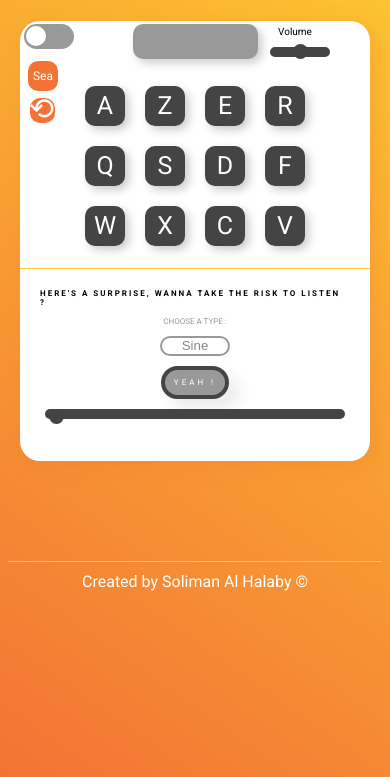
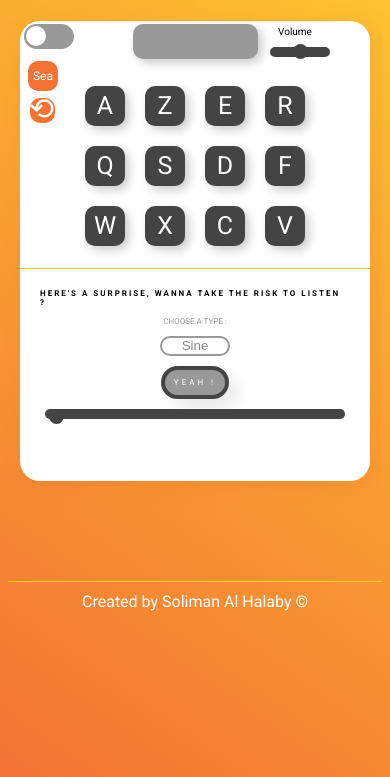
Before and after one commit to Soliman-Halaby/drumPad, a plain HTML site: page index.html in a window 390 px wide. Shown: the part 67-844 px from the top of the page. Drawn offline with Linux system fonts and the light colour scheme.

Commit message:
:iphone:  Responsive for phone
responsive for phone

```diff
--- a/styles/main.css
+++ b/styles/main.css
@@ -44,9 +44,9 @@ body
 .removeSelect
 {
     -webkit-tap-highlight-color: transparent;
-    -khtml-user-select: none;
     -webkit-touch-callout: none;
     -webkit-user-select: none;
+    -khtml-user-select: none;
     -ms-user-select: none;
     user-select: none;
     -moz-user-select: none;
@@ -875,7 +875,7 @@ RESPONSIVE
     .container
     {
         width: 350px;
-        height: 440px;
+        height: 460px;
     }
 
     .box
```
